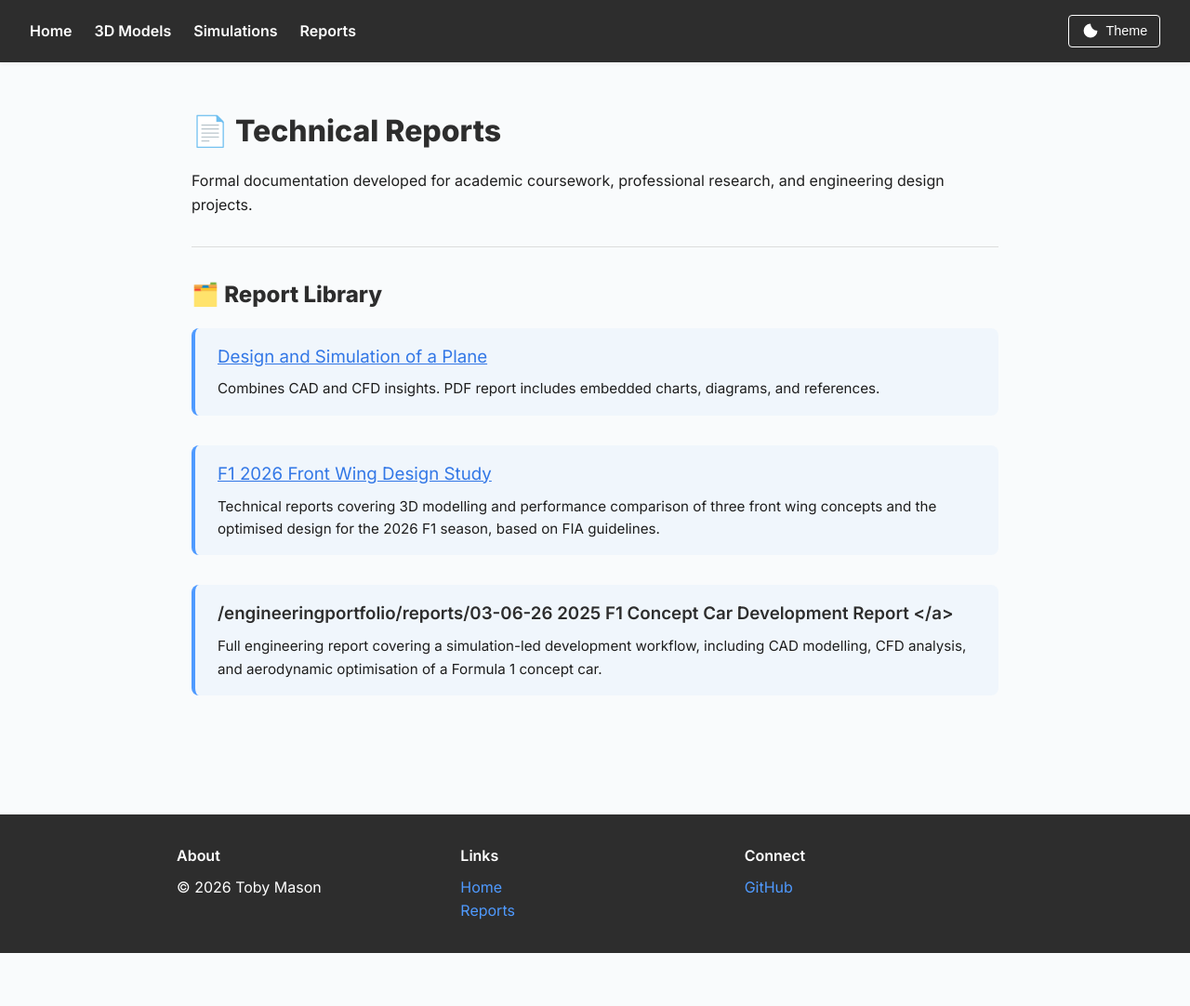
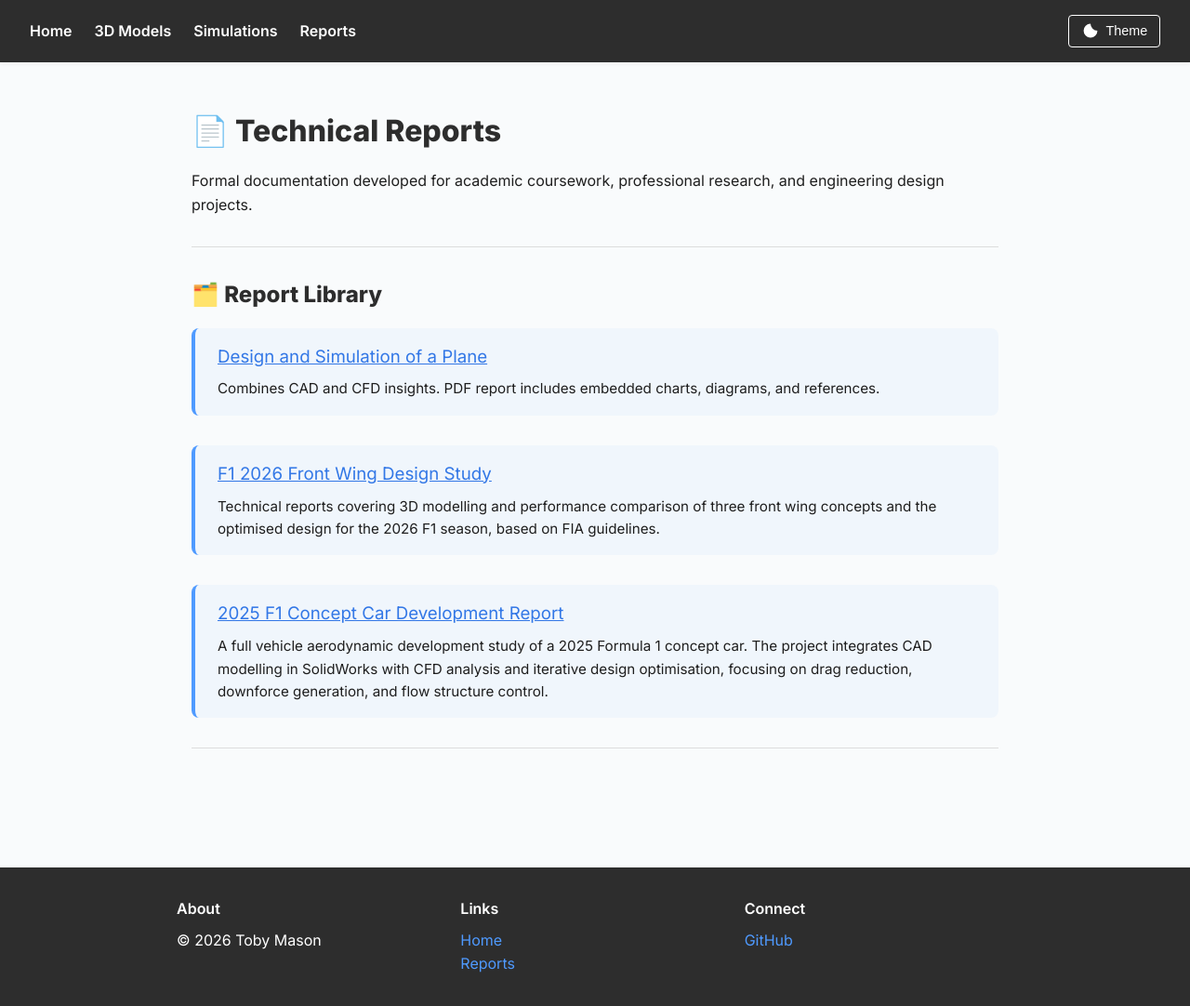
Before and after one commit to tob-mas/engineeringportfolio, a Jekyll site: the page built from reports/reports.md, in a window 1280 px wide and 1082 px high. Shown: the whole window at 93% size. Built offline with Jekyll 4.4.1, drawn with Linux system fonts in a browser that asks for light colours.

Commit message:
Update reports.md

```diff
--- a/reports/reports.md
+++ b/reports/reports.md
@@ -24,11 +24,16 @@ Formal documentation developed for academic coursework, professional research, a
 
 <div class="content-block">
   <h3>
-    {{ site.baseurl }}/reports/03-06-26
+    <a href="{{ site.baseurl }}/reports/03-06-26">
       2025 F1 Concept Car Development Report
     </a>
   </h3>
   <p>
-    Full engineering report covering a simulation-led development workflow, including CAD modelling, CFD analysis, and aerodynamic optimisation of a Formula 1 concept car.
+
+A full vehicle aerodynamic development study of a 2025 Formula 1 concept car.
+  The project integrates CAD modelling in SolidWorks with CFD analysis and iterative design optimisation, focusing on drag reduction, downforce generation, and flow structure control.
+
   </p>
 </div>
+
+---
```
